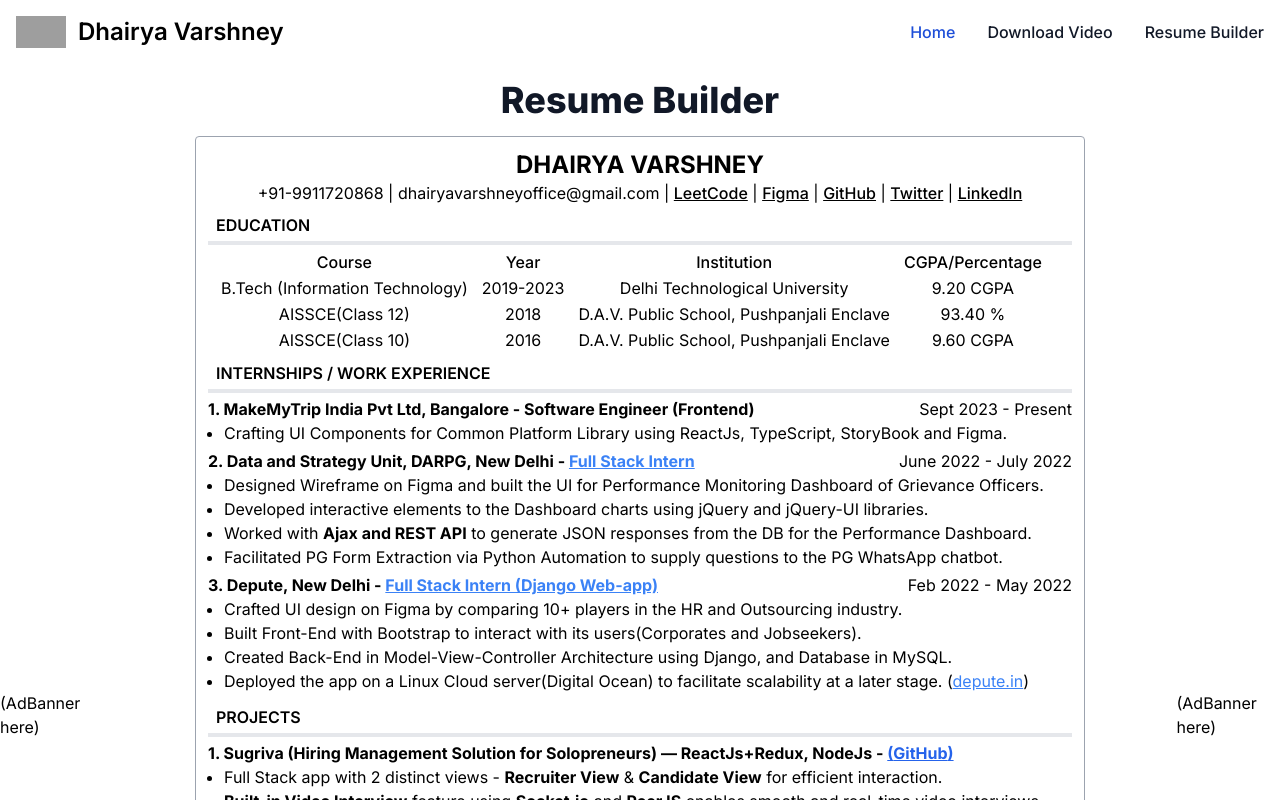
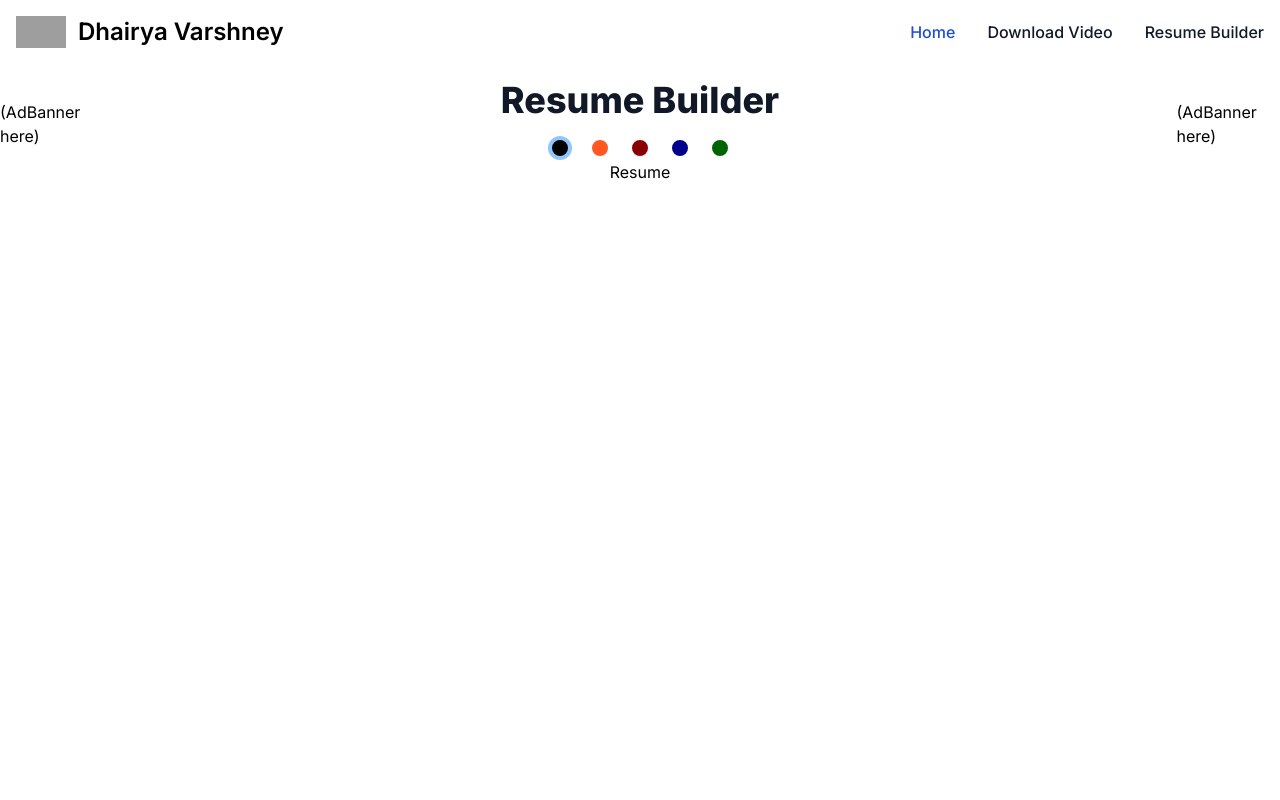
Before and after one commit to dvbuiilds/portfolio, a Next.js app: page /resume-builder in a window 1280 px wide. Shown: the top 800 px of the page. Built offline with nearby package versions, Linux system fonts and the light colour scheme; grey boxes are pictures that could not be loaded.

Commit message:
chore(page.tsx): called ResumeBuilderHome inside page.tsx

```diff
--- a/src/app/resume-builder/page.tsx
+++ b/src/app/resume-builder/page.tsx
@@ -1,6 +1,5 @@
-'use client';
-
 import { Title } from 'downloader/components/common';
+import { ResumeBuilderHome } from 'downloader/components/resume-builder-v2/ResumeBuilderHome';
 import { Resume } from 'downloader/components/resume-builder/Resume';
 import { ResumeBuilder } from 'downloader/components/resume-builder/ResumeBuilder';
 
@@ -10,8 +9,8 @@
       <div>(AdBanner here)</div>
       <div className="flex flex-col justify-center items-center w-full">
         <Title>Resume Builder</Title>
-        <ResumeBuilder />
-        {/* <Resume /> */}
+        {/* <ResumeBuilder /> */}
+        <ResumeBuilderHome />
       </div>
       <div>(AdBanner here)</div>
     </div>
```
